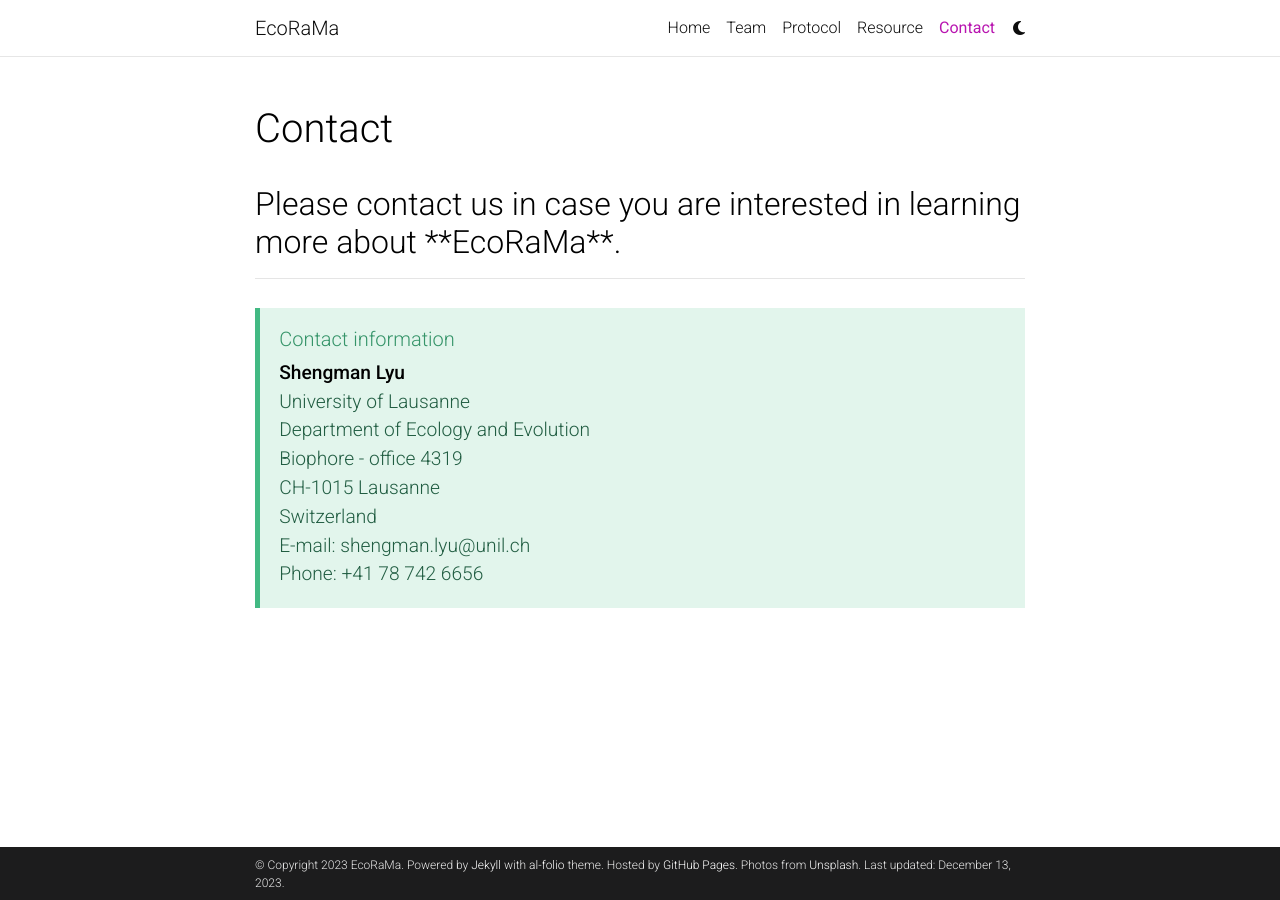
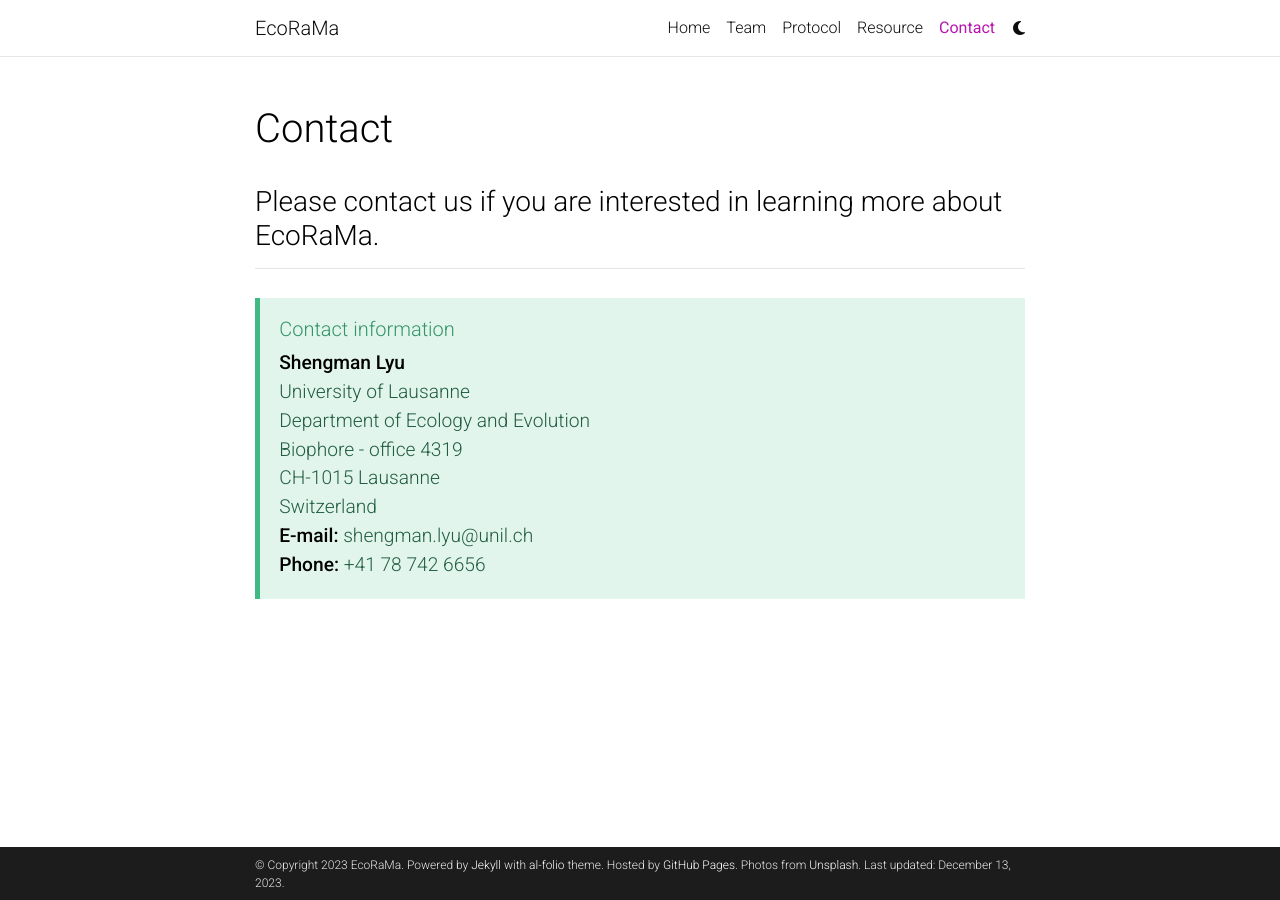
Before and after one commit to EcoRaMa/EcoRaMa.github.io, a Jekyll site: the page built from _pages/contact.md, in a window 1280 px wide. Built offline with Jekyll 4.4.1, drawn with Linux system fonts in a browser that asks for light colours; comment, search, counter and statistics services are not loaded; a style sheet for code colours, icons or effects is not loaded.

Commit message:
Update contact.md

```diff
--- a/_pages/contact.md
+++ b/_pages/contact.md
@@ -7,7 +7,7 @@
 description:
 ---
 
-<h2> Please contact us in case you are interested in learning more about **EcoRaMa**. </h2>
+<h3> Please contact us if you are interested in learning more about EcoRaMa. </h3>
 
 <hr>
 
@@ -24,8 +24,8 @@
 >
 > Switzerland
 >
-> E-mail: shengman.lyu@unil.ch
+> **E-mail:** shengman.lyu@unil.ch
 >
-> Phone: +41 78 742 6656
+> **Phone:** +41 78 742 6656
 >
 {: .block-tip }
```
